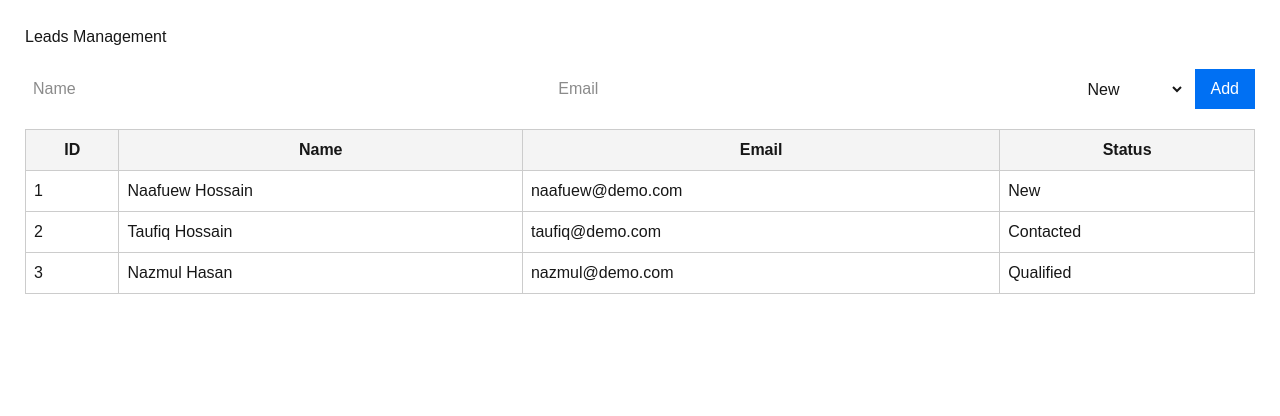
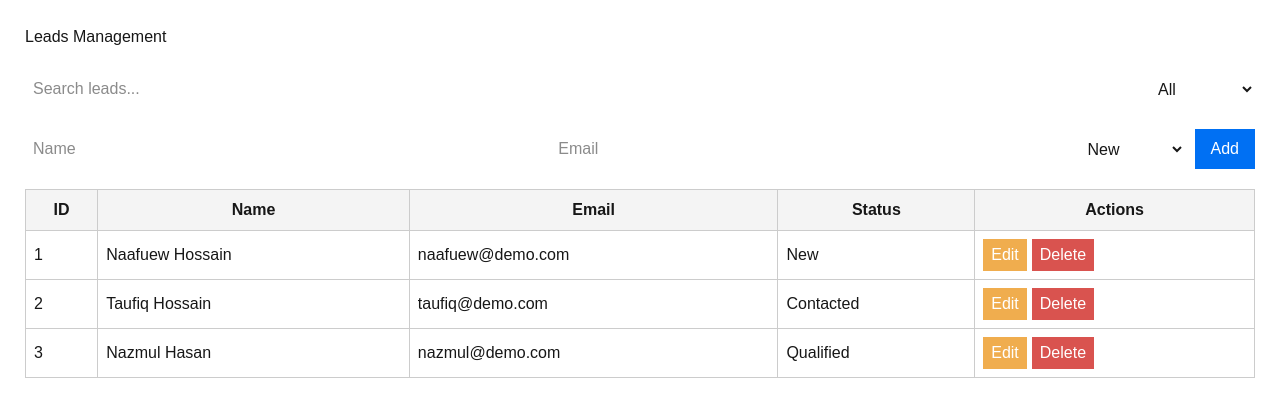
Before and after one commit to hossaintaufiq/CSE327_Project, a Next.js app in the folder CRM/Client-Web/: page /leads in a window 1280 px wide. Shown: the top 416 px of the page. Built offline with nearby package versions, Linux system fonts and the light colour scheme.

Commit message:
Added edit, delete, search, and filter features to Leads page

```diff
--- a/CRM/Client-Web/app/leads/page.jsx
+++ b/CRM/Client-Web/app/leads/page.jsx
@@ -9,6 +9,9 @@ export default function LeadsPage() {
   ]);
 
   const [form, setForm] = useState({ name: "", email: "", status: "New" });
+  const [editingId, setEditingId] = useState(null);
+  const [search, setSearch] = useState("");
+  const [filter, setFilter] = useState("All");
 
   const handleSubmit = (e) => {
     e.preventDefault();
@@ -18,21 +21,65 @@ export default function LeadsPage() {
       return;
     }
 
-    const newLead = {
-      id: leads.length + 1,
-      ...form,
-    };
-
-    setLeads([...leads, newLead]);
+    if (editingId) {
+      setLeads(
+        leads.map((lead) =>
+          lead.id === editingId ? { ...lead, ...form } : lead
+        )
+      );
+      setEditingId(null);
+    } else {
+      const newLead = { id: leads.length + 1, ...form };
+      setLeads([...leads, newLead]);
+    }
 
     setForm({ name: "", email: "", status: "New" });
   };
+
+  const handleEdit = (lead) => {
+    setEditingId(lead.id);
+    setForm({ name: lead.name, email: lead.email, status: lead.status });
+  };
+
+  const handleDelete = (id) => {
+    if (confirm("Are you sure you want to delete this lead?")) {
+      setLeads(leads.filter((lead) => lead.id !== id));
+    }
+  };
+
+  const filteredLeads = leads.filter((lead) => {
+    const matchesSearch =
+      lead.name.toLowerCase().includes(search.toLowerCase()) ||
+      lead.email.toLowerCase().includes(search.toLowerCase());
+    const matchesFilter =
+      filter === "All" ? true : lead.status === filter;
+    return matchesSearch && matchesFilter;
+  });
 
   return (
     <div style={{ padding: "25px", fontFamily: "Arial, sans-serif" }}>
       <h1 style={{ marginBottom: "20px" }}>Leads Management</h1>
 
-      {/* form for adding leads */}
+      <div style={{ display: "flex", gap: "10px", marginBottom: "20px" }}>
+        <input
+          type="text"
+          placeholder="Search leads..."
+          value={search}
+          onChange={(e) => setSearch(e.target.value)}
+          style={{ padding: "8px", flex: "1" }}
+        />
+        <select
+          value={filter}
+          onChange={(e) => setFilter(e.target.value)}
+          style={{ padding: "8px" }}
+        >
+          <option>All</option>
+          <option>New</option>
+          <option>Contacted</option>
+          <option>Qualified</option>
+        </select>
+      </div>
+
       <form
         onSubmit={handleSubmit}
         style={{
@@ -75,11 +122,28 @@ export default function LeadsPage() {
             cursor: "pointer",
           }}
         >
-          Add
+          {editingId ? "Update" : "Add"}
         </button>
+        {editingId && (
+          <button
+            type="button"
+            onClick={() => {
+              setEditingId(null);
+              setForm({ name: "", email: "", status: "New" });
+            }}
+            style={{
+              padding: "8px 16px",
+              backgroundColor: "#999",
+              color: "#fff",
+              border: "none",
+              cursor: "pointer",
+            }}
+          >
+            Cancel
+          </button>
+        )}
       </form>
 
-      {/* leads table */}
       <table style={{ width: "100%", borderCollapse: "collapse" }}>
         <thead>
           <tr style={{ backgroundColor: "#f4f4f4" }}>
@@ -87,17 +151,52 @@ export default function LeadsPage() {
             <th style={{ border: "1px solid #ccc", padding: "8px" }}>Name</th>
             <th style={{ border: "1px solid #ccc", padding: "8px" }}>Email</th>
             <th style={{ border: "1px solid #ccc", padding: "8px" }}>Status</th>
+            <th style={{ border: "1px solid #ccc", padding: "8px" }}>Actions</th>
           </tr>
         </thead>
         <tbody>
-          {leads.map((lead) => (
+          {filteredLeads.map((lead) => (
             <tr key={lead.id}>
               <td style={{ border: "1px solid #ccc", padding: "8px" }}>{lead.id}</td>
               <td style={{ border: "1px solid #ccc", padding: "8px" }}>{lead.name}</td>
               <td style={{ border: "1px solid #ccc", padding: "8px" }}>{lead.email}</td>
               <td style={{ border: "1px solid #ccc", padding: "8px" }}>{lead.status}</td>
+              <td style={{ border: "1px solid #ccc", padding: "8px" }}>
+                <button
+                  onClick={() => handleEdit(lead)}
+                  style={{
+                    padding: "4px 8px",
+                    marginRight: "5px",
+                    backgroundColor: "#f0ad4e",
+                    border: "none",
+                    color: "#fff",
+                    cursor: "pointer",
+                  }}
+                >
+                  Edit
+                </button>
+                <button
+                  onClick={() => handleDelete(lead.id)}
+                  style={{
+                    padding: "4px 8px",
+                    backgroundColor: "#d9534f",
+                    border: "none",
+                    color: "#fff",
+                    cursor: "pointer",
+                  }}
+                >
+                  Delete
+                </button>
+              </td>
             </tr>
           ))}
+          {filteredLeads.length === 0 && (
+            <tr>
+              <td colSpan="5" style={{ textAlign: "center", padding: "10px" }}>
+                No leads found.
+              </td>
+            </tr>
+          )}
         </tbody>
       </table>
     </div>
```
